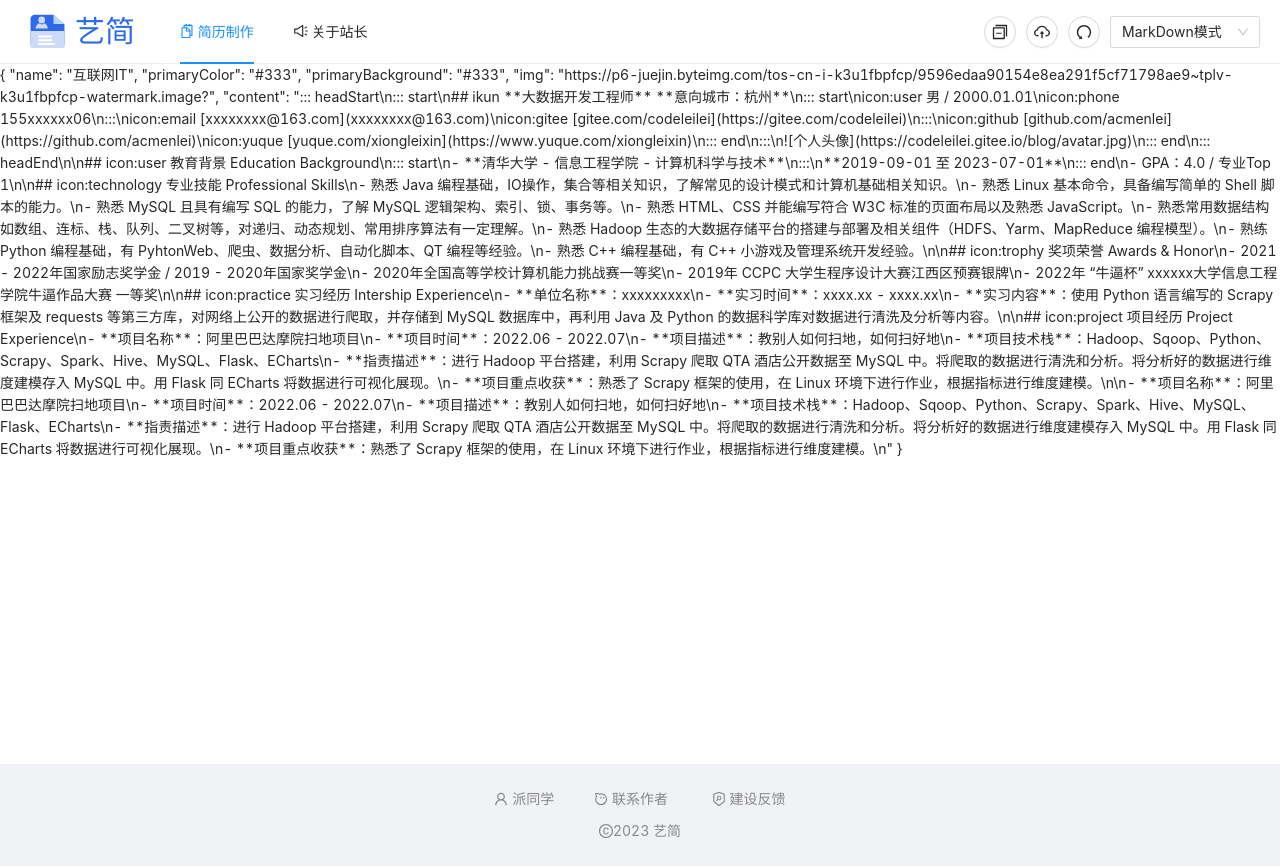
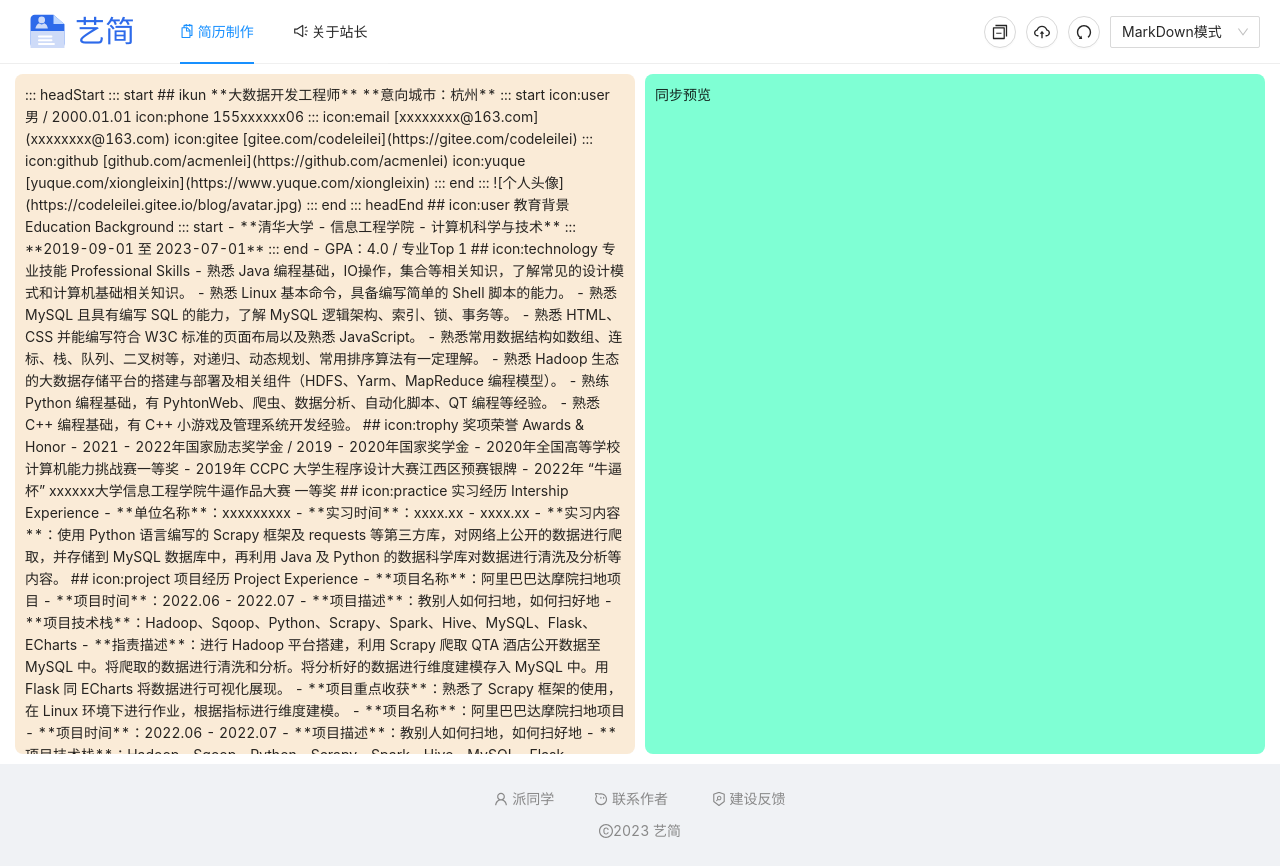
Before and after one commit to pdxjie/resume-online, a Vue app: page /#/resume in a window 1280 px wide. Built offline with nearby package versions, Linux system fonts and the light colour scheme; a web font is replaced by a local one; what hevue-img-preview would draw is missing.

Commit message:
feat: 完成基本布局

```diff
--- /dev/null
+++ b/src/components/MarkdownEditor.vue
@@ -0,0 +1,30 @@
+<script>
+import { defineComponent } from "vue"
+export default defineComponent({
+  props: {
+    resumeTemplate: {
+      type: Object
+    }
+  },
+  setup () {}
+})
+
+</script>
+
+<template>
+  <div class="markdown-editor">
+    {{ resumeTemplate.content }}
+  </div>
+</template>
+
+<style scoped lang="less">
+.markdown-editor {
+  width: 100%;
+  height: calc(100vh - 120px);
+  overflow: auto;
+  background-color: antiquewhite;
+  border-radius: 8px;
+  margin-top: 10px;
+  padding: 10px;
+}
+</style>
--- a/src/components/MarkdownMode.vue
+++ b/src/components/MarkdownMode.vue
@@ -1,6 +1,9 @@
 <script>
 import { defineComponent } from 'vue'
+import MarkdownEditor from "./MarkdownEditor"
+import PreviewSync from "./PreviewSync"
 export default defineComponent({
+  components: { MarkdownEditor, PreviewSync },
   props: {
     resumeTemplate: {
       type: Object
@@ -12,10 +15,21 @@ export default defineComponent({
 </script>
 
 <template>
-  <div>
-    {{ resumeTemplate }}
+  <div class="markdown-mode">
+    <a-row :gutter="10">
+      <a-col :span="12">
+        <MarkdownEditor :resumeTemplate="resumeTemplate"/>
+      </a-col>
+      <a-col :span="12">
+        <PreviewSync />
+      </a-col>
+    </a-row>
+
   </div>
 </template>
 
 <style scoped>
+.markdown-mode {
+  margin: 0 15px;
+}
 </style>
--- /dev/null
+++ b/src/components/PreviewSync.vue
@@ -0,0 +1,25 @@
+<script>
+import { defineComponent } from "vue"
+export default defineComponent({
+  setup () {}
+})
+
+</script>
+
+<template>
+  <div class="preview-async">
+    同步预览
+  </div>
+</template>
+
+<style scoped lang="less">
+.preview-async {
+  width: 100%;
+  height: calc(100vh - 120px);
+  overflow: auto;
+  background-color: aquamarine;
+  border-radius: 8px;
+  margin-top: 10px;
+  padding: 10px;
+}
+</style>
```
